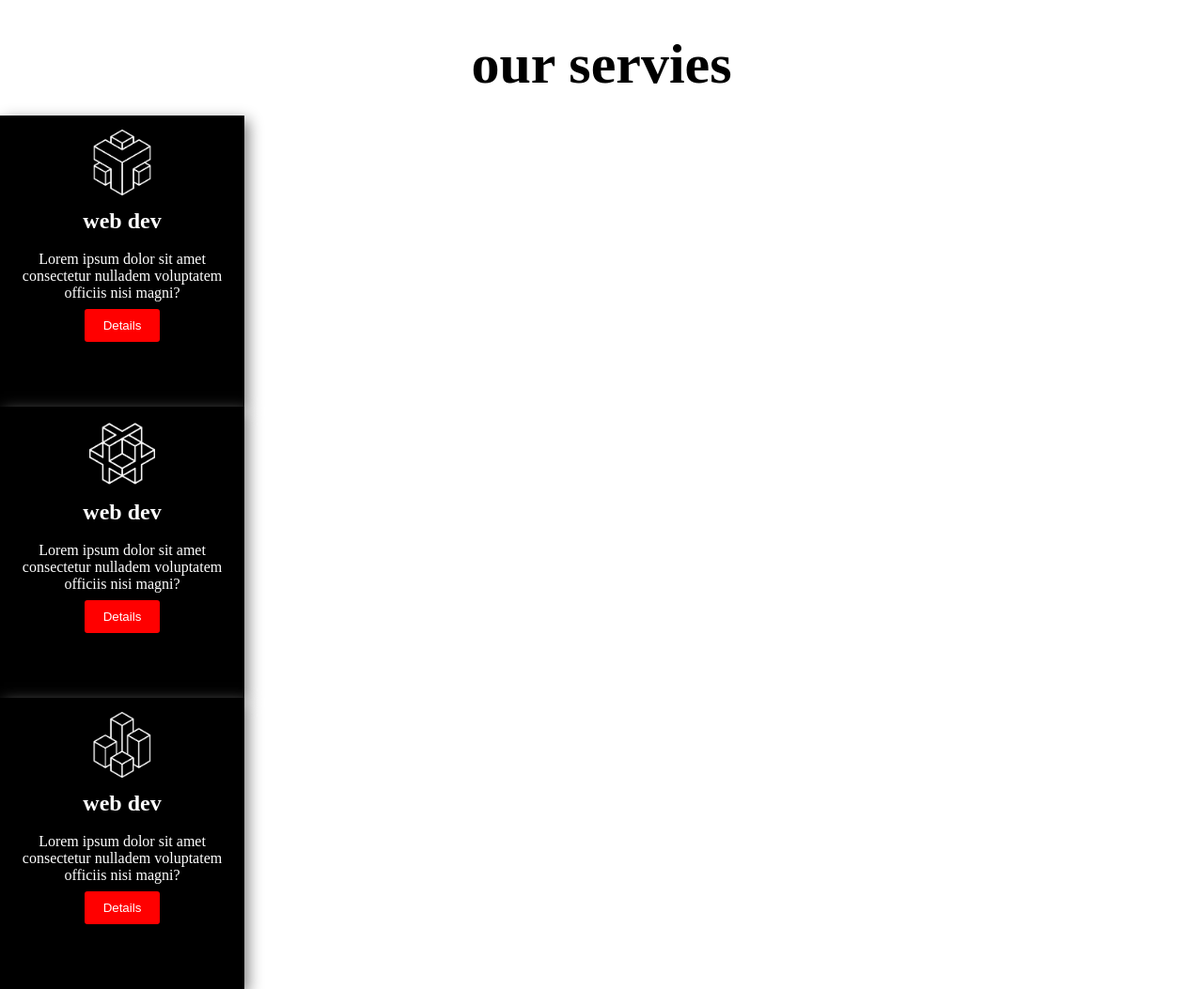
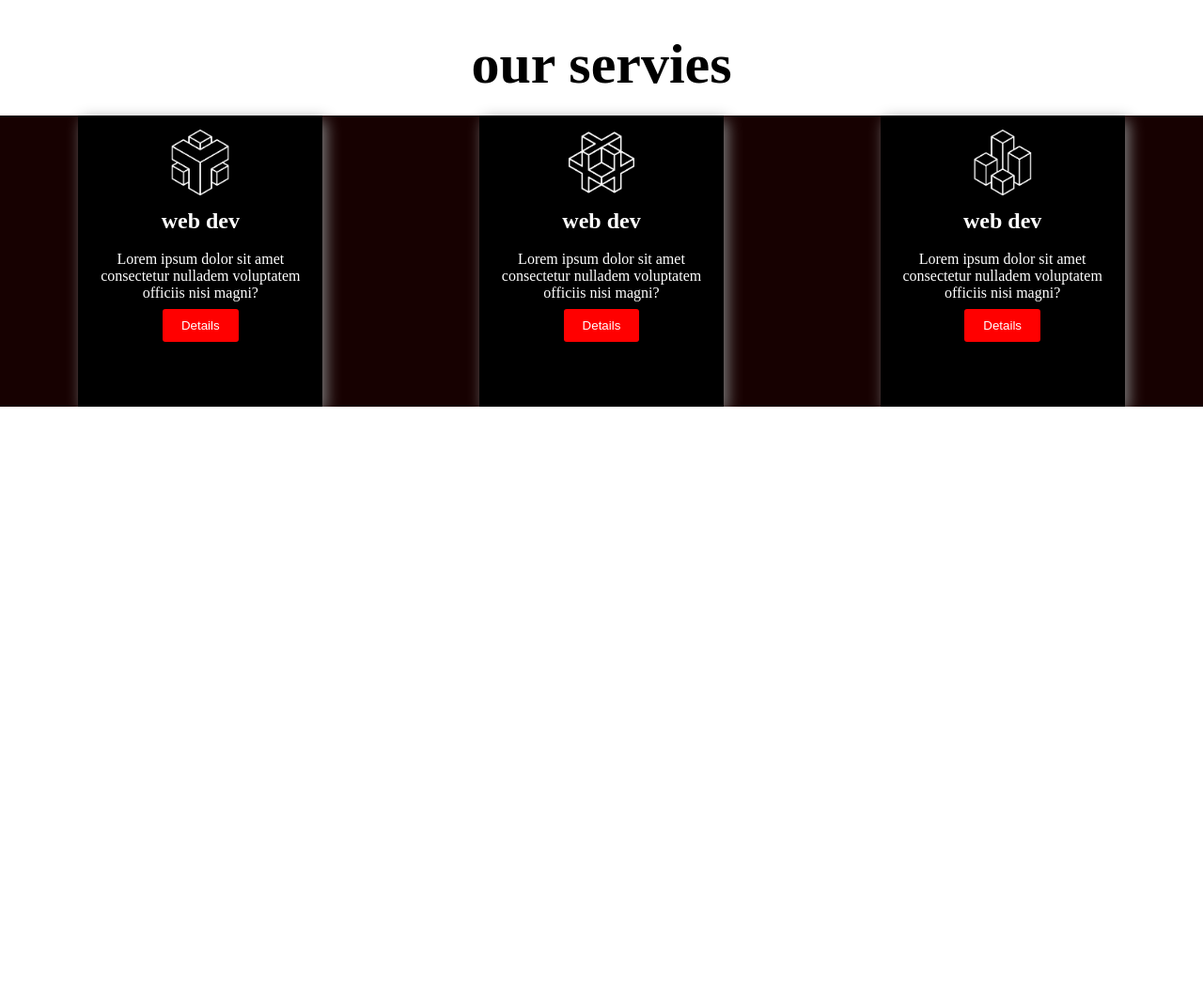
Before and after one commit to sifatjustin/concept, a plain HTML site: page index.html in a window 1280 px wide. Shown: the part 1320-2373 px from the top of the page at 94% size. After the commit the page ends 1753 px from the top, so only its background shows below. Drawn offline with Linux system fonts and the light colour scheme.

Commit message:
taylor swift

```diff
--- a/index.css
+++ b/index.css
@@ -98,3 +98,8 @@
 .box-des{
     padding: 8px;
 }
+.servicecon{
+    display: flex;
+    justify-content: space-around;
+    background-color: rgb(23, 1, 1);
+}
```
